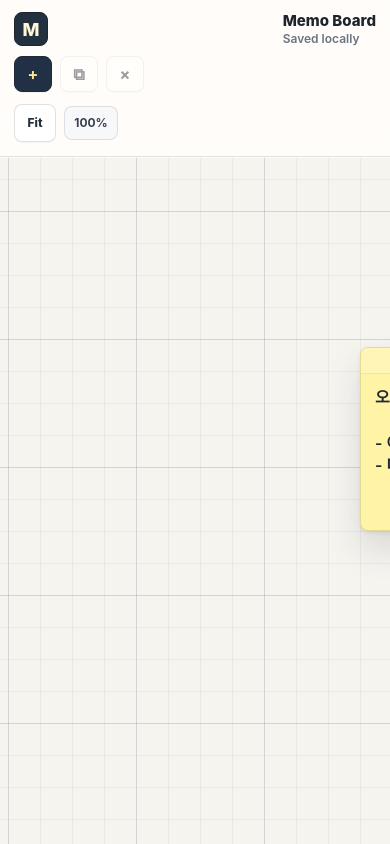
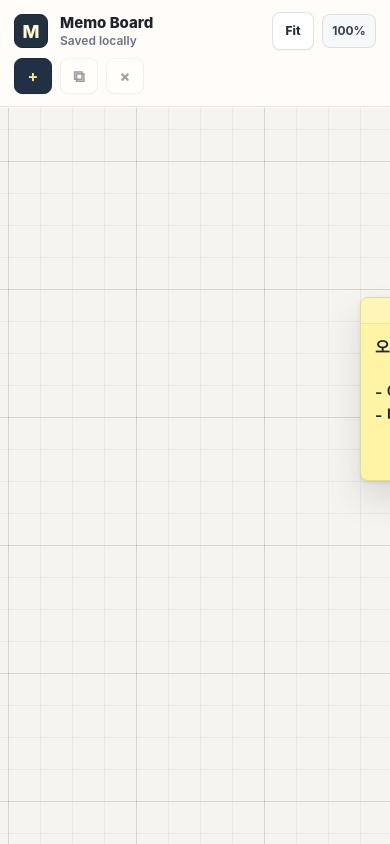
Before and after one commit to hoyou0201/white_board, a Next.js app: page / in a window 390 px wide. Built offline with nearby package versions, Linux system fonts and the light colour scheme.

Commit message:
Keep toolbar visible when zoomed

```diff
--- a/app/globals.css
+++ b/app/globals.css
@@ -106,6 +106,7 @@ button {
 .tool-strip,
 .view-strip {
   display: flex;
+  min-width: 0;
   align-items: center;
   gap: 8px;
 }
@@ -145,6 +146,7 @@ button {
 }
 
 .tool-strip {
+  flex-wrap: wrap;
   justify-content: center;
 }
 
@@ -570,23 +572,32 @@ button {
 
 @media (max-width: 860px) {
   .board-toolbar {
-    grid-template-columns: 1fr;
-    align-items: stretch;
-    gap: 10px;
+    grid-template-columns: minmax(0, 1fr) auto;
+    align-items: center;
+    gap: 8px 10px;
   }
 
   .brand-block {
-    justify-content: space-between;
+    grid-column: 1;
+    grid-row: 1;
   }
 
-  .tool-strip,
+  .tool-strip {
+    grid-column: 1 / -1;
+    grid-row: 2;
+    justify-content: flex-start;
+    overflow: visible;
+  }
+
   .view-strip {
-    justify-content: flex-start;
-    overflow-x: auto;
-    padding-bottom: 2px;
+    grid-column: 2;
+    grid-row: 1;
+    justify-content: flex-end;
+    overflow: visible;
   }
 
   .direction-control {
+    order: -1;
     flex: 0 0 auto;
   }
 
```
